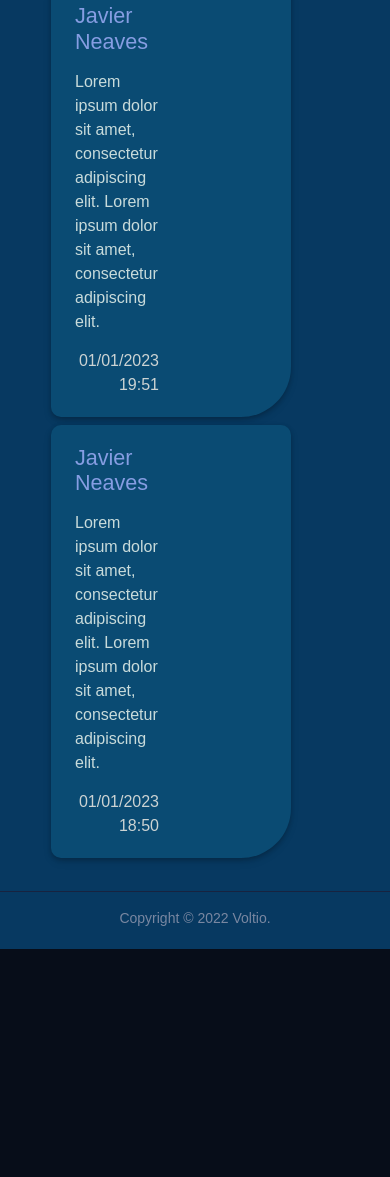
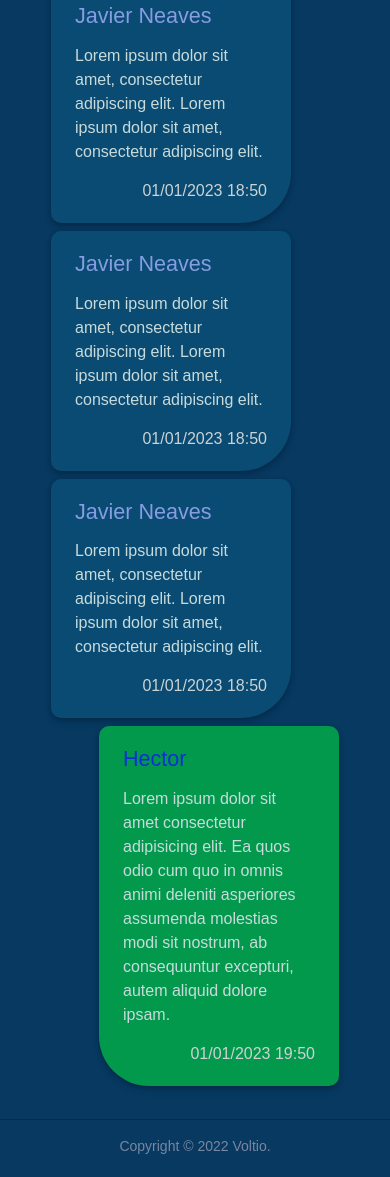
Before and after one commit to neavesVoltio/voltioApp2023, a website with bundled scripts: page src/views/messages.html in a window 390 px wide. Shown: the part 826-2003 px from the top of the page. Before the commit the page ends 1775 px from the top, so only its background shows below. Built offline with nearby package versions, Linux system fonts and the light colour scheme; no server answers.

Commit message:
test on mobile

```diff
--- a/src/views/messages.html
+++ b/src/views/messages.html
@@ -267,24 +267,46 @@
                         </div>
                       </div>
                     </div>
-                    <div class="container mb-2 receiverMessageBox col-10">
+                    <div class="container mb-2 receiverMessageBox text-box col-10">
                       <div class="row">
-                        <div class="col-6">
-                          <div class="text-box">
+                        <div class="col-12">
+                          <div class="">
                             <h3 class="receiverName">Javier Neaves</h3>
                             <p class="receiverMessage">Lorem ipsum dolor sit amet, consectetur adipiscing elit. Lorem ipsum dolor sit amet, consectetur adipiscing elit.</p>
-                            <p class="receiverDate">01/01/2023 19:51</p>
+                            <p class="receiverDate">01/01/2023 18:50</p>
                           </div>
                         </div>
                       </div>
                     </div>
-                    <div class="container mb-2 receiverMessageBox col-10">
+                    <div class="container mb-2 receiverMessageBox text-box col-10">
                       <div class="row">
-                        <div class="col-6">
-                          <div class="text-box">
+                        <div class="col-12">
+                          <div class="">
                             <h3 class="receiverName">Javier Neaves</h3>
                             <p class="receiverMessage">Lorem ipsum dolor sit amet, consectetur adipiscing elit. Lorem ipsum dolor sit amet, consectetur adipiscing elit.</p>
                             <p class="receiverDate">01/01/2023 18:50</p>
+                          </div>
+                        </div>
+                      </div>
+                    </div>
+                    <div class="container mb-2 receiverMessageBox text-box col-10">
+                      <div class="row">
+                        <div class="col-12">
+                          <div class="">
+                            <h3 class="receiverName">Javier Neaves</h3>
+                            <p class="receiverMessage">Lorem ipsum dolor sit amet, consectetur adipiscing elit. Lorem ipsum dolor sit amet, consectetur adipiscing elit.</p>
+                            <p class="receiverDate">01/01/2023 18:50</p>
+                          </div>
+                        </div>
+                      </div>
+                    </div>
+                    <div class="container mb-2 senderMessageBox col-10 offset-2">
+                      <div class="row">
+                        <div class="">
+                          <div class="text-box">
+                            <h3 class="senderName">Hector</h3>
+                            <p class="senderMessage">Lorem ipsum dolor sit amet consectetur adipisicing elit. Ea quos odio cum quo in omnis animi deleniti asperiores assumenda molestias modi sit nostrum, ab consequuntur excepturi, autem aliquid dolore ipsam.</p>
+                            <p class="senderDate">01/01/2023 19:50</p>
                           </div>
                         </div>
                       </div>
```
